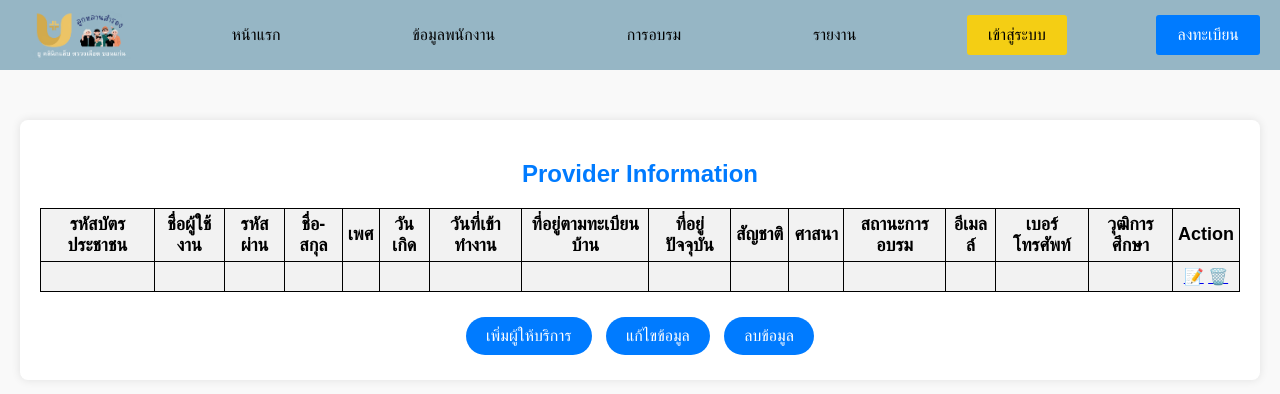
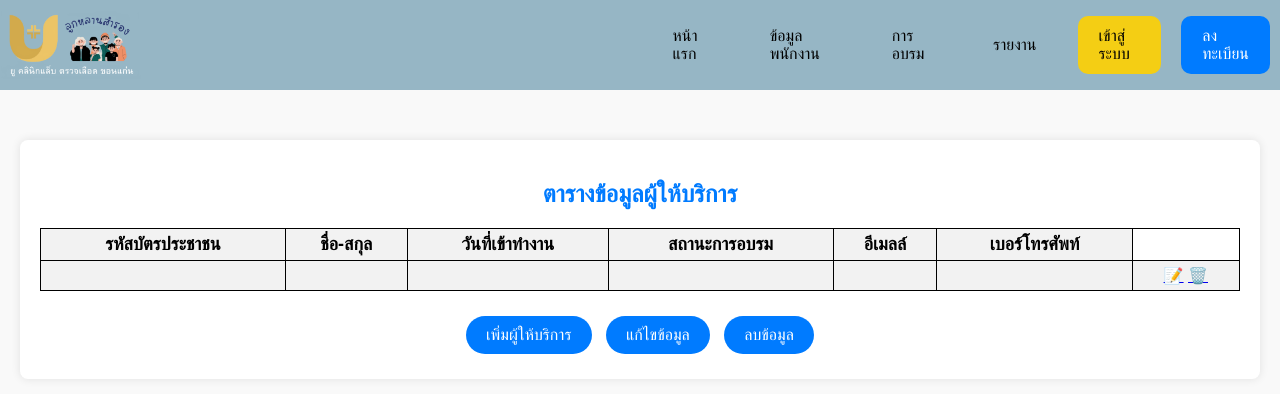
Before and after one commit to ryujinX13/project_php, a PHP site: page /project_php/view/admin/prov_display.php in a window 1280 px wide. Shown: the top 394 px of the page. Run offline with PHP 8.4, Linux system fonts and the light colour scheme; tables that the repository leaves empty or names only in its code hold one stand-in row (values such as "Sample post"); data that the repository does not hold is empty.

Commit message:
แก้สไตล์ตารางข้อมูลจ้า

```diff
--- a/css/admin/stylesprov_display.css
+++ b/css/admin/stylesprov_display.css
@@ -8,14 +8,14 @@ body {
 .tab-bar {
     display: flex;
     align-items: center;
-    justify-content: space-between;
     background-color: #96B6C5;
-    padding: 10px;
+    padding: 10px 0;
+    justify-content: center;
 }
 
 .tab-bar img {
-    height: 50px;
-    margin-left: 20px;
+    height: 70px;
+    margin-right: 500px;
 }
 
 .tab-link {
@@ -36,14 +36,17 @@ body {
 .tab-link.login {
     background-color: #F4CE14;
     color: black;
+    border-radius: 10px;
 }
 
 .tab-link.register {
     background-color: #007bff;
     color: white;
+    border-radius: 10px;
 }
 
-.tab-link.login:hover, .tab-link.register:hover {
+.tab-link.login:hover,
+.tab-link.register:hover {
     background-color: #F4CE14;
     color: white;
 }
--- a/process/displayProv_process.php
+++ b/process/displayProv_process.php
@@ -47,39 +47,20 @@
         echo "<table>
             <tr>
                 <th>รหัสบัตรประชาชน</th>
-                <th>ชื่อผู้ใช้งาน</th>
-                <th>รหัสผ่าน</th>
                 <th>ชื่อ-สกุล</th>
-                <th>เพศ</th>
-                <th>วันเกิด</th>
                 <th>วันที่เข้าทำงาน</th>
-                <th>ที่อยู่ตามทะเบียนบ้าน</th>
-                <th>ที่อยู่ปัจจุบัน</th>
-                <th>สัญชาติ</th>
-                <th>ศาสนา</th>
                 <th>สถานะการอบรม</th>
                 <th>อีเมลล์</th>
                 <th>เบอร์โทรศัพท์</th>
-                <th>วุฒิการศึกษา</th>
-                <th>Action</th>
             </tr>";
         while ($row = $result->fetch_assoc()) {
             echo "<tr id='row-" . $row['Prov_id'] . "'>";
             echo "<td>" . $row['Prov_id'] . "</td>";
-            echo "<td>" . $row['Prov_Username'] . "</td>";
-            echo "<td>" . $row['Prov_password'] . "</td>";
             echo "<td>" . $row['Prov_name'] . "</td>";
-            echo "<td>" . $row['Prov_gender'] . "</td>";
-            echo "<td>" . $row['Prov_birthday'] . "</td>";
             echo "<td>" . $row['Prov_datejob'] . "</td>";
-            echo "<td>" . $row['Prov_address'] . "</td>";
-            echo "<td>" . $row['Prov_addressnow'] . "</td>";
-            echo "<td>" . $row['Prov_nationality'] . "</td>";
-            echo "<td>" . $row['Prov_religion'] . "</td>";
             echo "<td>" . $row['Prov_train'] . "</td>";
             echo "<td>" . $row['Prov_email'] . "</td>";
             echo "<td>" . $row['Prov_phone'] . "</td>";
-            echo "<td>" . $row['Prov_study'] . "</td>";
             echo "<td>
         <a href='update_prov.php?Prov_id=" . $row['Prov_id'] . "'>📝</a> <!-- Edit icon -->
         <a href='#' onclick=\"deleteRow(" . $row['Prov_id'] . "); return false;\">🗑️</a> <!-- Delete icon -->
--- a/view/admin/prov_display.php
+++ b/view/admin/prov_display.php
@@ -18,7 +18,7 @@
 </div>
 
 <div class="container">
-    <h2>Provider Information</h2>
+    <h2>ตารางข้อมูลผู้ให้บริการ</h2>
     <?php include '../../process/displayProv_process.php'; ?>
     <div class="button-container">
         <a class="button" href="add_prov.php">เพิ่มผู้ให้บริการ</a>
```
